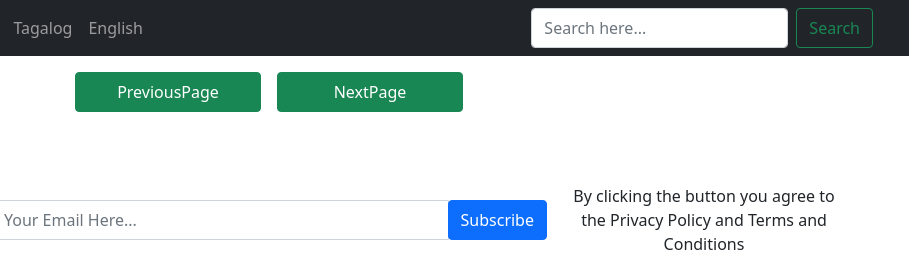
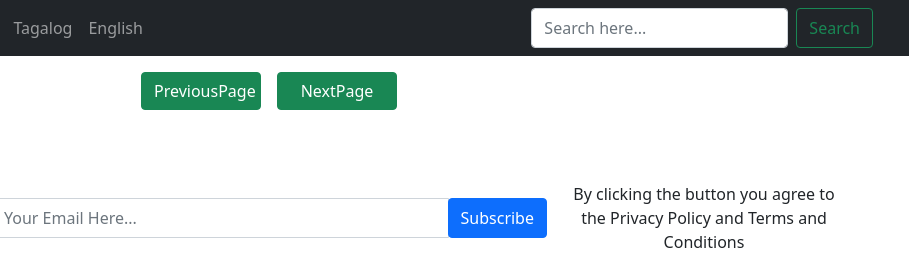
Before and after one commit to gheferda/gheferda.github.io, a plain HTML site: page index.html in a window 1280 px wide. Shown: the top 280 px of the page, 371-1280 px from the left. Drawn offline with Linux system fonts and the light colour scheme; no server answers.

Commit message:
Update index.html

```diff
--- a/index.html
+++ b/index.html
@@ -45,8 +45,8 @@
   </div>
 
       <div class="container d-flex justify-content-center mt-2">
-        <button class="btn btn-success col-md-2 m-2" id="previousBtn">PreviousPage</button>
-        <button class="btn btn-success col-md-2 m-2" id="nextBtn">NextPage</button>
+        <button class="btn btn-success col-md-2 m-2 customBtn" id="previousBtn">PreviousPage</button>
+        <button class="btn btn-success col-md-2 m-2 customBtn" id="nextBtn">NextPage</button>
       </div>
 
 
```
